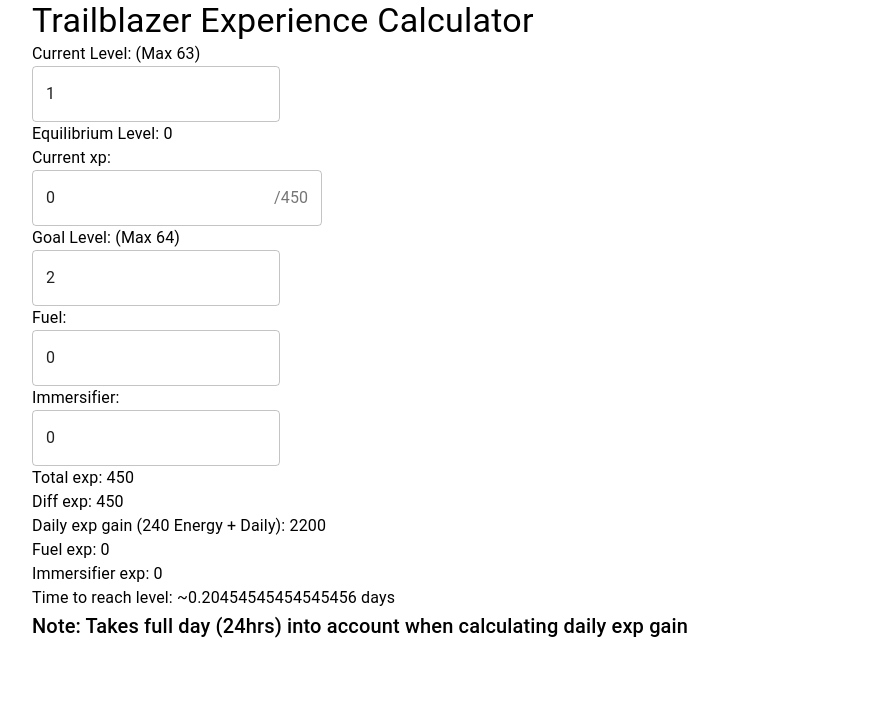
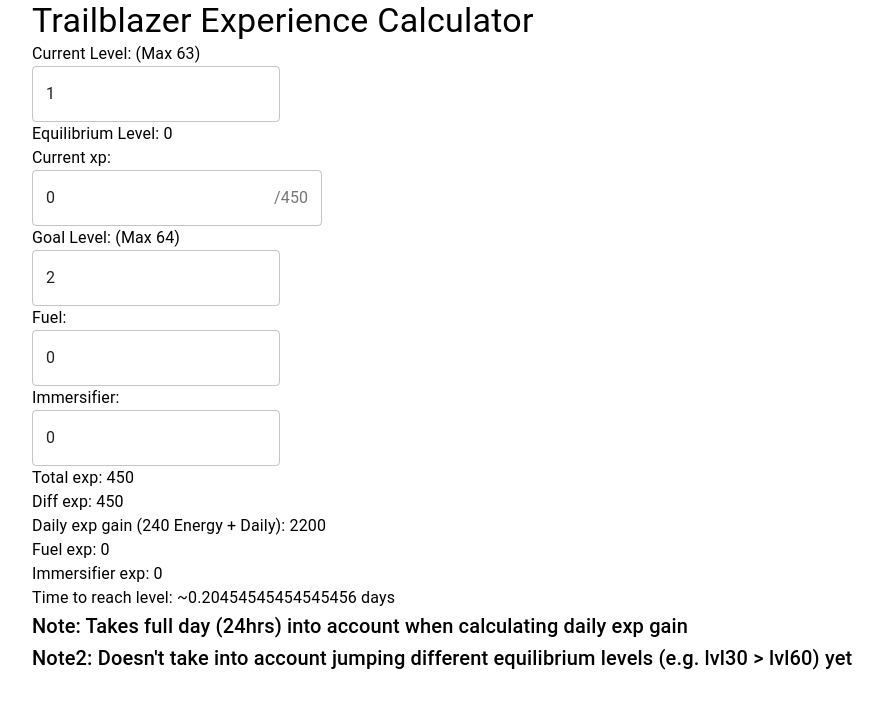
Before and after one commit to Lewkans/honkai, a React (Create React App) app: page / in a window 1280 px wide. Shown: the top 708 px of the page, without its empty margins (32-915 px from the left). Built offline with nearby package versions, Linux system fonts and the light colour scheme.

Commit message:
Updated notes

```diff
--- a/src/components/Honkai.js
+++ b/src/components/Honkai.js
@@ -100,7 +100,10 @@ const Honkai = () => {
             (totalExp(goalLevel) - totalExp(currLevel) - currExp - FUEL * fuel * RATIO - IMMERSIFIER * immersifier * RATIO)/
             (24 * RATIO * 10 + 5 * data.daily[getEquilibriumLevel(currLevel)])
         } days</Typography>
-        <Typography variant='h6'>Note: Takes full day (24hrs) into account when calculating daily exp gain</Typography>
+        <Typography variant='h6'>
+            Note: Takes full day (24hrs) into account when calculating daily exp gain<br />
+            Note2: Doesn't take into account jumping different equilibrium levels (e.g. lvl30 &gt; lvl60) yet
+        </Typography>
     </>)
 }
 
```
